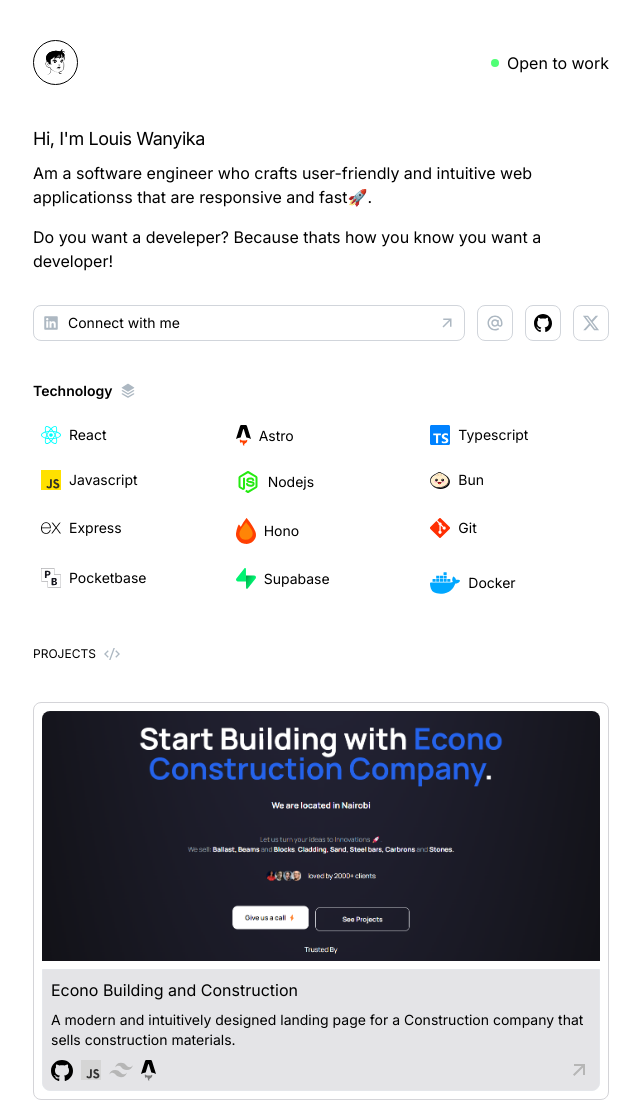
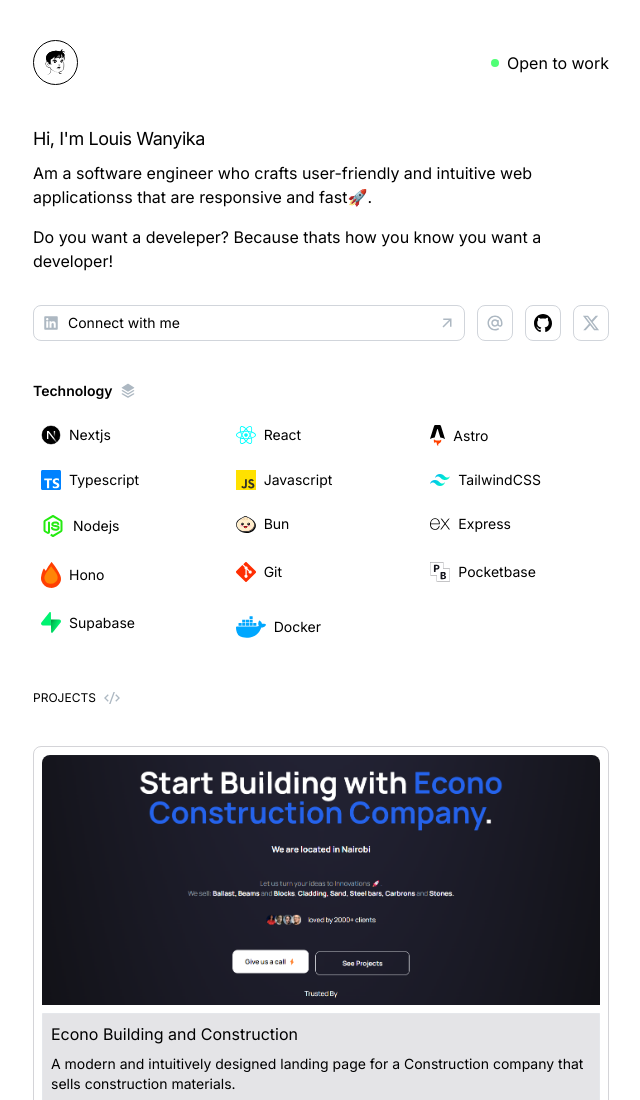
Before and after one commit to louisgituhi/molecular-meteorite, an Astro site: page / in a window 1280 px wide. Shown: the top 1100 px of the page, without its empty margins (319-959 px from the left). Built offline with nearby package versions, Linux system fonts and the light colour scheme; Astro itself is replaced by a stand-in of ours.

Commit message:
added tailwind and next

```diff
--- a/src/components/technologies.astro
+++ b/src/components/technologies.astro
@@ -12,6 +12,8 @@
 import docker from "../images/docker.svg"
 import bun from "../images/bun.svg"
 import supabase from "../images/supabase.svg"
+import tailwind from "../images/tailwindcss.svg"
+import next from "../images/nextjs.svg"
 ---
 
 <!-- technologies  -->
@@ -23,6 +25,11 @@
     </div>
 
     <div class=" grid grid-cols-2 md:grid-cols-3 gap-2 items-start mt-4 ">
+
+        <div class=" p-2 flex items-center gap-2">
+            <Image class=" saturate-200" src={next} alt="next logo" width={20} height={20} />
+            <span class=" text-sm">Nextjs</span>
+        </div>
 
         <div class=" p-2 flex items-center gap-2">
             <Image class=" saturate-200" src={react} alt="react logo" width={20} height={20} />
@@ -42,6 +49,11 @@
         <div class=" p-2 flex items-center gap-2">
             <Image class=" saturate-200" src={javascript} alt="javascript logo" width={20} />
             <span class=" text-sm">Javascript</span>
+        </div>
+
+        <div class=" p-2 flex items-center gap-2">
+            <Image class=" saturate-200" src={tailwind} alt="tailwind logo" width={20} height={20} />
+            <span class=" text-sm">TailwindCSS</span>
         </div>
 
         <div class=" p-2 flex items-center gap-2">
```
Also changed, not shown: src/images/nextjs.svg (added), src/images/tailwindcss.svg (added).
